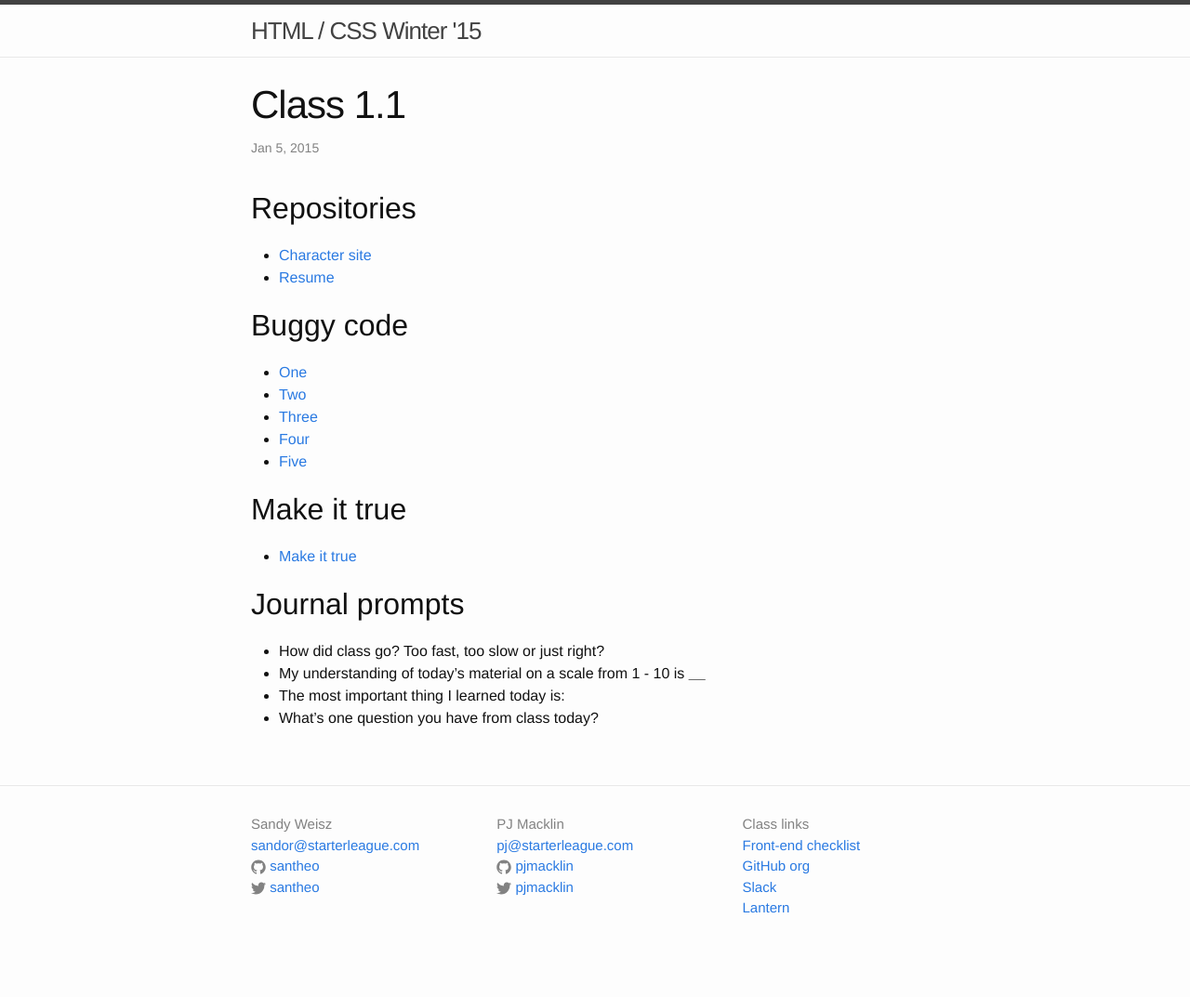
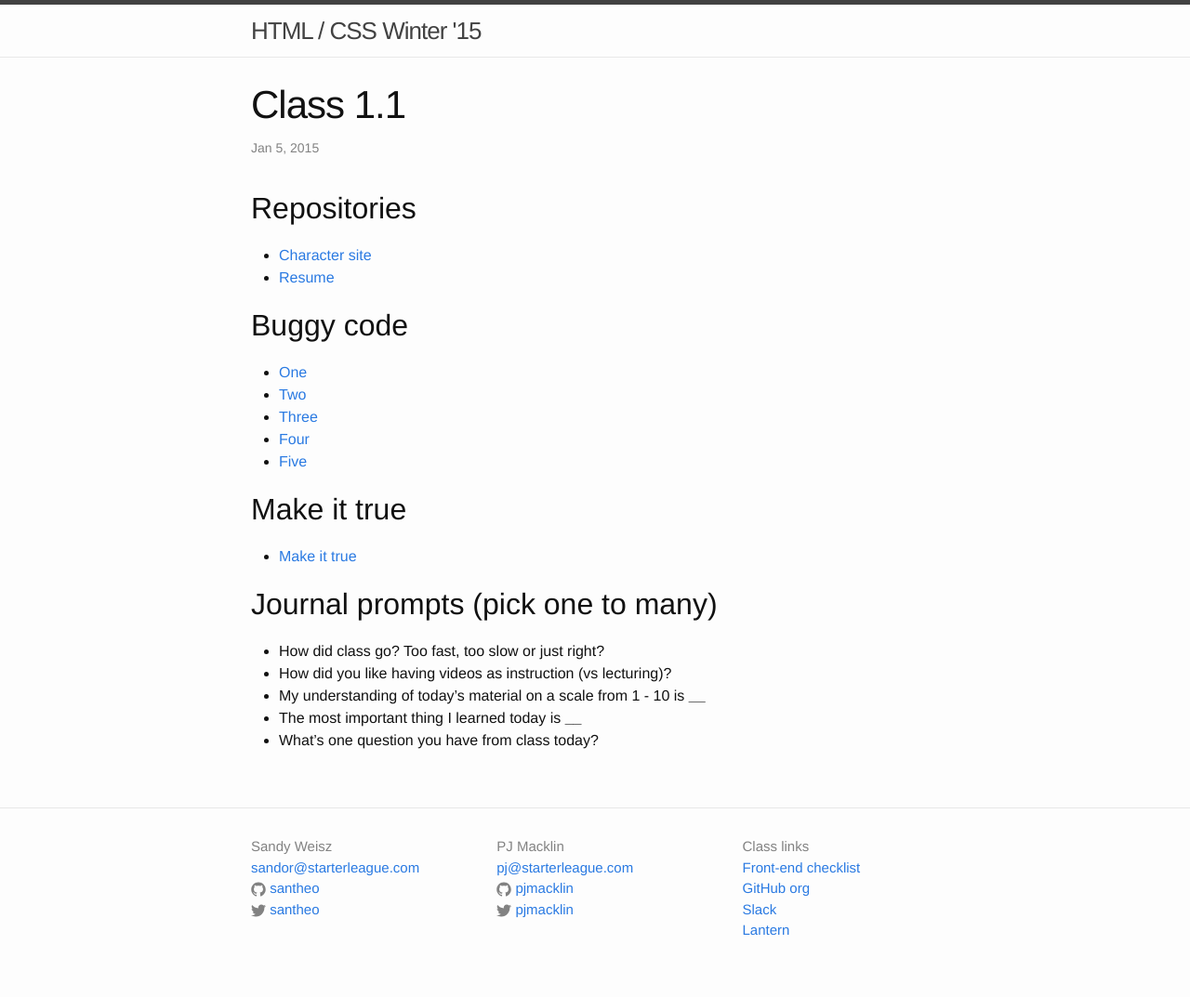
Before and after one commit to tsl-html-css/tsl-html-css.github.io, a Jekyll site: the page built from _posts/2015-01-05-1.1.md, in a window 1280 px wide. Shown: the whole page at 93% size. Built offline with Jekyll 4.4.1, drawn with Linux system fonts in a browser that asks for light colours; before the commit the page ends 1049 px from its top, so only the background shows below that.

Commit message:
Prompt changes.

```diff
--- a/_posts/2015-01-05-1.1.md
+++ b/_posts/2015-01-05-1.1.md
@@ -22,9 +22,10 @@ categories: class
 
 * [Make it true](http://jsbin.com/momamo/1/edit?html,output)
 
-## Journal prompts
+## Journal prompts (pick one to many)
 
 * How did class go? Too fast, too slow or just right?
+* How did you like having videos as instruction (vs lecturing)?
 * My understanding of today’s material on a scale from 1 - 10 is ______
-* The most important thing I learned today is:
+* The most important thing I learned today is ______
 * What’s one question you have from class today?
```
